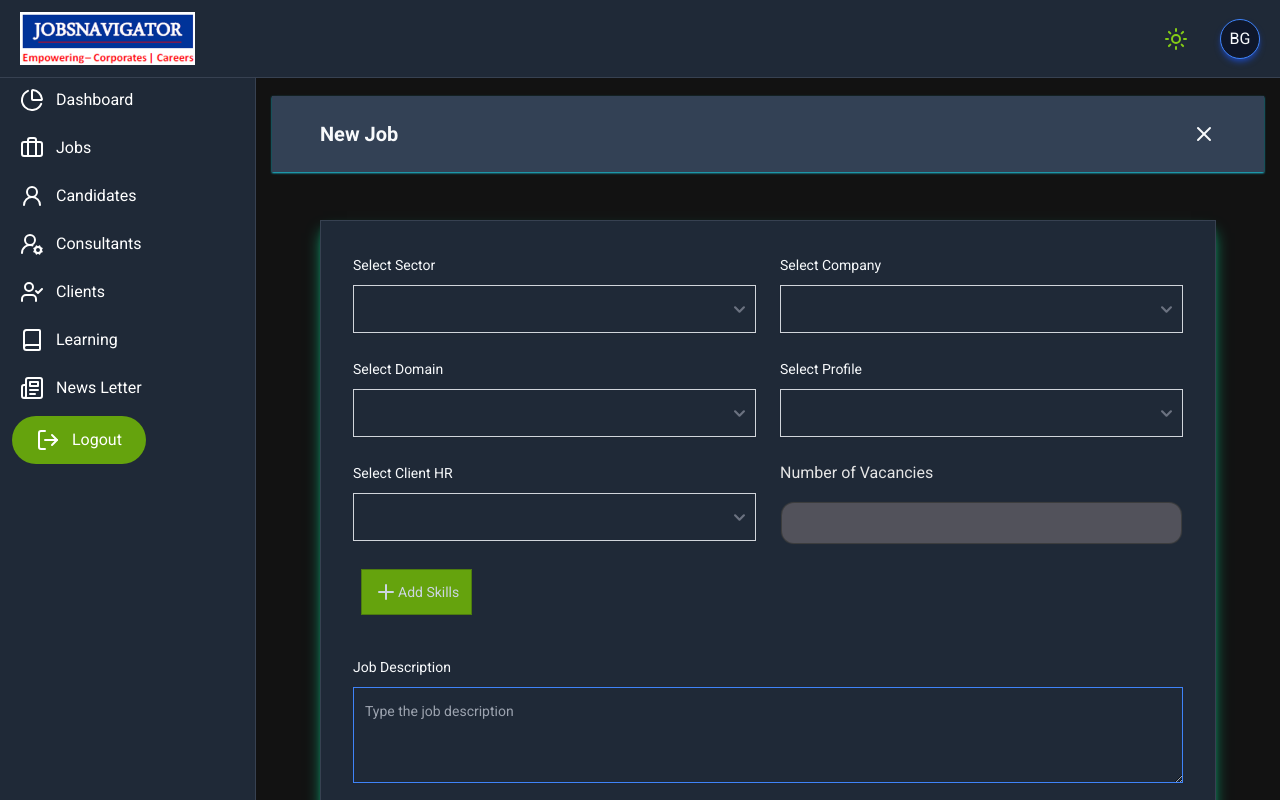
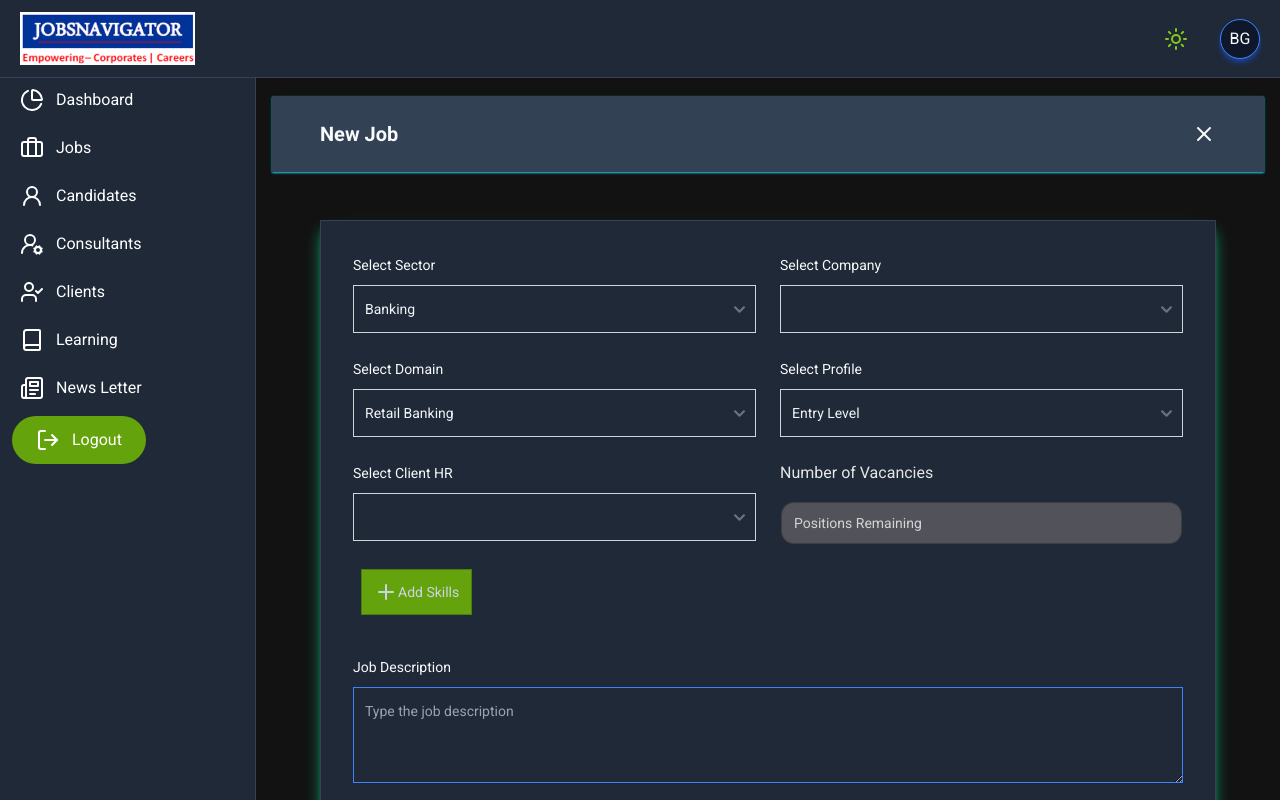
Before and after one commit to JOBSNAVIGATOR/JOBSNAVIGATOR, a Next.js app: page /dashboard/jobs/new in a window 1280 px wide. Shown: the top 800 px of the page. Built offline with nearby package versions, Linux system fonts and the light colour scheme.

Commit message:
fixed the new job form by adding the options values

```diff
--- a/src/components/backOffice/forms/JobForm.jsx
+++ b/src/components/backOffice/forms/JobForm.jsx
@@ -1,29 +1,205 @@
+// "use client";
+// import ArrayItemsInput from "@/components/FormInputs/ArrayItemsInput";
+// import SelectInput from "@/components/FormInputs/SelectInput";
+// import SubmitButton from "@/components/FormInputs/SubmitButton";
+// import TextAreaInput from "@/components/FormInputs/TextAreaInput";
+// import TextInput from "@/components/FormInputs/TextInput";
+// import { sectors } from "@/data";
+
+// import { useRouter } from "next/navigation";
+// import React, { useState, useEffect } from "react";
+// import { useForm } from "react-hook-form";
+
+// export default function JobForm({
+//   companies = [],
+//   clients = [],
+//   updateData = {},
+// }) {
+//   const initialSkills = updateData?.skills ?? [];
+//   const id = updateData?.id ?? "";
+//   const router = useRouter();
+//   const [loading, setLoading] = useState(false);
+
+//   const {
+//     register,
+//     reset,
+//     watch,
+//     handleSubmit,
+//     formState: { errors },
+//   } = useForm({
+//     defaultValues: {
+//       ...updateData,
+//     },
+//   });
+
+//   const [skills, setSkills] = useState(initialSkills);
+
+//   // Watch for changes in sectorId and domainId
+//   const selectedSectorId = watch("sectorId");
+//   const selectedDomainId = watch("domainId");
+
+//   useEffect(() => {
+//     console.log("Selected Sector ID:", selectedSectorId);
+//     console.log("Selected Domain ID:", selectedDomainId);
+//   }, [selectedSectorId, selectedDomainId]);
+
+//   // Find selected sector
+//   const selectedSector = sectors.find(
+//     (sector) => sector.sectorId === Number(selectedSectorId)
+//   );
+//   const domains = selectedSector ? selectedSector.domains : [];
+//   const selectedDomain = domains.find(
+//     (domain) => domain.domainId === Number(selectedDomainId)
+//   );
+//   const levels = selectedDomain ? selectedDomain.levels : [];
+
+//   async function onSubmit(data) {
+//     data.jobCode = "BJSXSJXVSXVS";
+//     data.skills = skills;
+//     console.log(data);
+//     // Handle form submission logic
+//     // if (id) {
+//     //   data.id = id;
+//     //   // make put request (update)
+//     //   console.log("1");
+//     //   makePutRequest(setLoading, `api/products/${id}`, data, "Product", reset);
+//     //   setImageUrl("");
+//     //   setTags([]);
+//     //   router.back();
+//     //   console.log("Update Request:", data);
+//     // } else {
+//     //   // make post request (create)
+//     //   console.log("2");
+//     //   makePostRequest(setLoading, "api/products", data, "Product", reset);
+//     //   setImageUrl("");
+//     //   setTags([]);
+//     //   router.back();
+//     // }
+//   }
+
+//   return (
+//     <form
+//       onSubmit={handleSubmit(onSubmit)}
+//       className="w-full max-w-4xl p-4 bg-white border border-gray-200 rounded-lg shadow-lg dark:shadow-emerald-500 sm:p-6 md:p-8 dark:bg-gray-800 dark:border-gray-700 mx-auto my-3"
+//     >
+//       <div className="grid gap-4 sm:grid-cols-2 sm:gap-6">
+//         <SelectInput
+//           label="Select Sector"
+//           name="sectorId"
+//           register={register}
+//           errors={errors}
+//           className="w-full"
+//           options={sectors.map((sector) => ({
+//             id: sector.sectorId,
+//             title: sector.sectorName,
+//           }))}
+//         />
+
+//         <SelectInput
+//           label="Select Company"
+//           name="companyId"
+//           register={register}
+//           errors={errors}
+//           className="w-full"
+//           options={companies.map((company) => ({
+//             id: company.id,
+//             title: company.name,
+//           }))}
+//         />
+
+//         <SelectInput
+//           label="Select Domain"
+//           name="domainId"
+//           register={register}
+//           errors={errors}
+//           className="w-full"
+//           options={domains.map((domain) => ({
+//             id: domain.domainId,
+//             title: domain.domainName,
+//           }))}
+//         />
+
+//         <SelectInput
+//           label="Select Profile"
+//           name="levelId"
+//           register={register}
+//           errors={errors}
+//           className="w-full"
+//           options={levels.map((level) => ({
+//             id: level.levelId,
+//             title: level.levelName,
+//           }))}
+//         />
+
+//         <SelectInput
+//           label="Select Client HR"
+//           name="clientHrId"
+//           register={register}
+//           errors={errors}
+//           className="w-full"
+//           options={clients.map((client) => ({
+//             id: client.id,
+//             title: client.name,
+//           }))}
+//         />
+
+//         <TextInput
+//           label="Number of Vacancies"
+//           type="number"
+//           name="totalVacancies"
+//           register={register}
+//           errors={errors}
+//           className="w-full"
+//         />
+
+//         <ArrayItemsInput
+//           items={skills}
+//           setItems={setSkills}
+//           itemTitle="Skills"
+//         />
+
+//         <TextAreaInput
+//           label="Job Description"
+//           name="jobDescription"
+//           register={register}
+//           errors={errors}
+//         />
+//       </div>
+//       <br />
+
+//       <SubmitButton
+//         isLoading={loading}
+//         buttonTitle={id ? "Update Job" : "Create Job"}
+//         loadingButtonTitle={`${
+//           id ? "Updating" : "Creating"
+//         } Job Please wait ...`}
+//       />
+//     </form>
+//   );
+// }
+
 "use client";
 import ArrayItemsInput from "@/components/FormInputs/ArrayItemsInput";
 import SelectInput from "@/components/FormInputs/SelectInput";
 import SubmitButton from "@/components/FormInputs/SubmitButton";
 import TextAreaInput from "@/components/FormInputs/TextAreaInput";
 import TextInput from "@/components/FormInputs/TextInput";
-// import { makePostRequest, makePutRequest } from "@/lib/apiRequest";
-// import { generateSlug } from "@/lib/generateSlug";
-// import { generateUserCode } from "@/lib/generateUserCode";
+import { sectors } from "@/data";
 
 import { useRouter } from "next/navigation";
-import React, { useState } from "react";
+import React, { useState, useEffect } from "react";
 import { useForm } from "react-hook-form";
 
 export default function JobForm({
-  sectors,
-  domains,
-  levels,
-  companies,
-  clients,
+  companies = [],
+  clients = [],
   updateData = {},
 }) {
   const initialSkills = updateData?.skills ?? [];
   const id = updateData?.id ?? "";
   const router = useRouter();
   const [loading, setLoading] = useState(false);
+
   const {
     register,
     reset,
@@ -35,12 +211,37 @@ export default function JobForm({
       ...updateData,
     },
   });
+
   const [skills, setSkills] = useState(initialSkills);
+
+  // Initialize selectedSectorId and selectedDomainId from updateData if available
+  const initialSectorId = updateData?.sectorId ?? "";
+  const initialDomainId = updateData?.domainId ?? "";
+
+  // Watch for changes in sectorId and domainId
+  const selectedSectorId = watch("sectorId", initialSectorId);
+  const selectedDomainId = watch("domainId", initialDomainId);
+
+  useEffect(() => {
+    console.log("Selected Sector ID:", selectedSectorId);
+    console.log("Selected Domain ID:", selectedDomainId);
+  }, [selectedSectorId, selectedDomainId]);
+
+  // Find selected sector
+  const selectedSector = sectors.find(
+    (sector) => sector.sectorId === Number(selectedSectorId)
+  );
+  const domains = selectedSector ? selectedSector.domains : [];
+  const selectedDomain = domains.find(
+    (domain) => domain.domainId === Number(selectedDomainId)
+  );
+  const levels = selectedDomain ? selectedDomain.levels : [];
+
   async function onSubmit(data) {
-    // const productCode = generateUserCode("JSP", data.title);
     data.jobCode = "BJSXSJXVSXVS";
     data.skills = skills;
     console.log(data);
+    // Handle form submission logic
     // if (id) {
     //   data.id = id;
     //   // make put request (update)
@@ -72,7 +273,10 @@ export default function JobForm({
           register={register}
           errors={errors}
           className="w-full"
-          options={sectors}
+          options={sectors.map((sector) => ({
+            id: sector.sectorId,
+            title: sector.sectorName,
+          }))}
         />
 
         <SelectInput
@@ -81,32 +285,48 @@ export default function JobForm({
           register={register}
           errors={errors}
           className="w-full"
-          options={companies}
+          options={companies.map((company) => ({
+            id: company.id,
+            title: company.name,
+          }))}
         />
+
         <SelectInput
           label="Select Domain"
           name="domainId"
           register={register}
           errors={errors}
           className="w-full"
-          options={domains}
+          options={domains.map((domain) => ({
+            id: domain.domainId,
+            title: domain.domainName,
+          }))}
         />
+
         <SelectInput
           label="Select Profile"
           name="levelId"
           register={register}
           errors={errors}
           className="w-full"
-          options={levels}
+          options={levels.map((level) => ({
+            id: level.levelId,
+            title: level.levelName,
+          }))}
         />
+
         <SelectInput
           label="Select Client HR"
           name="clientHrId"
           register={register}
           errors={errors}
           className="w-full"
-          options={clients}
+          options={clients.map((client) => ({
+            id: client.id,
+            title: client.name,
+          }))}
         />
+
         <TextInput
           label="Number of Vacancies"
           type="number"
@@ -114,9 +334,9 @@ export default function JobForm({
           register={register}
           errors={errors}
           className="w-full"
+          placeholder="Positions Remaining"
         />
 
-        {/* tags */}
         <ArrayItemsInput
           items={skills}
           setItems={setSkills}
--- a/src/data.js
+++ b/src/data.js
@@ -273,7 +273,7 @@ export const jobs = [
   },
 ];
 
-export const companyData = [
+export const companies = [
   // Banking Sector
   {
     companyId: "00001",
@@ -396,3 +396,106 @@ export const companyData = [
       "Unacademy is an Indian online education technology company based in Bengaluru, India.",
   },
 ];
+
+export const sectors = [
+  {
+    sectorId: 0,
+    sectorName: "Banking",
+    domains: [
+      {
+        domainId: 0,
+        domainName: "Retail Banking",
+        levels: [
+          { levelId: 0, levelName: "Entry Level" },
+          { levelId: 1, levelName: "Mid Level" },
+          { levelId: 2, levelName: "Senior Level" },
+        ],
+      },
+      {
+        domainId: 1,
+        domainName: "Corporate Banking",
+        levels: [
+          { levelId: 0, levelName: "Entry Level" },
+          { levelId: 1, levelName: "Mid Level" },
+          { levelId: 2, levelName: "Senior Level" },
+        ],
+      },
+      {
+        domainId: 2,
+        domainName: "Investment Banking",
+        levels: [
+          { levelId: 0, levelName: "Entry Level" },
+          { levelId: 1, levelName: "Mid Level" },
+          { levelId: 2, levelName: "Senior Level" },
+        ],
+      },
+    ],
+  },
+  {
+    sectorId: 1,
+    sectorName: "Information Technology",
+    domains: [
+      {
+        domainId: 0,
+        domainName: "Software Development",
+        levels: [
+          { levelId: 0, levelName: "Junior Developer" },
+          { levelId: 1, levelName: "Mid Level Developer" },
+          { levelId: 2, levelName: "Senior Developer" },
+        ],
+      },
+      {
+        domainId: 1,
+        domainName: "Cybersecurity",
+        levels: [
+          { levelId: 0, levelName: "Analyst" },
+          { levelId: 1, levelName: "Specialist" },
+          { levelId: 2, levelName: "Manager" },
+        ],
+      },
+      {
+        domainId: 2,
+        domainName: "Data Science",
+        levels: [
+          { levelId: 0, levelName: "Data Analyst" },
+          { levelId: 1, levelName: "Data Scientist" },
+          { levelId: 2, levelName: "Data Engineer" },
+        ],
+      },
+    ],
+  },
+  {
+    sectorId: 2,
+    sectorName: "Healthcare",
+    domains: [
+      {
+        domainId: 0,
+        domainName: "Pharmaceuticals",
+        levels: [
+          { levelId: 0, levelName: "Research Assistant" },
+          { levelId: 1, levelName: "Research Scientist" },
+          { levelId: 2, levelName: "Lab Manager" },
+        ],
+      },
+      {
+        domainId: 1,
+        domainName: "Medical Devices",
+        levels: [
+          { levelId: 0, levelName: "Technician" },
+          { levelId: 1, levelName: "Engineer" },
+          { levelId: 2, levelName: "Senior Engineer" },
+        ],
+      },
+      {
+        domainId: 2,
+        domainName: "Healthcare Services",
+        levels: [
+          { levelId: 0, levelName: "Assistant" },
+          { levelId: 1, levelName: "Practitioner" },
+          { levelId: 2, levelName: "Senior Practitioner" },
+        ],
+      },
+    ],
+  },
+  // Add more sectors, domains, and levels as needed
+];
```
